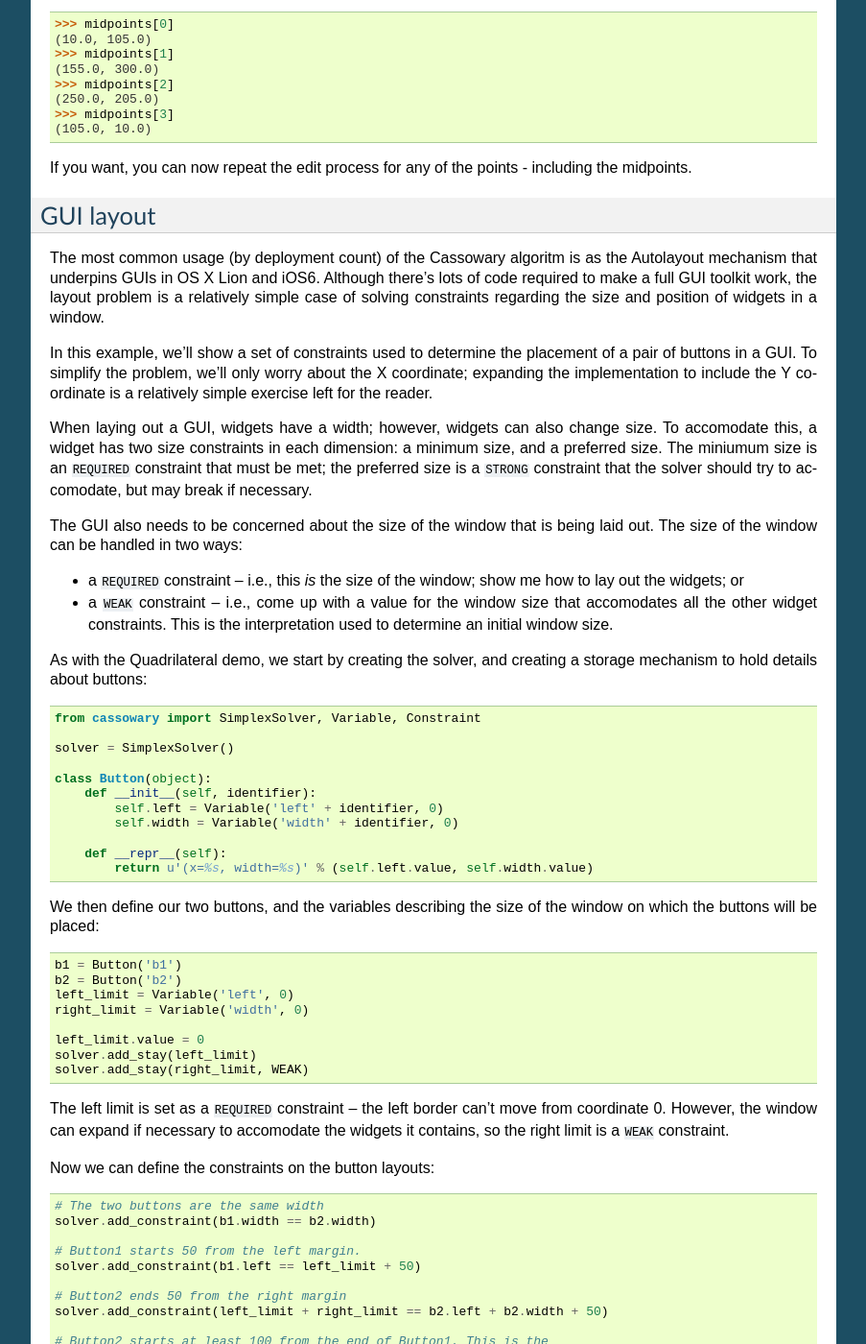
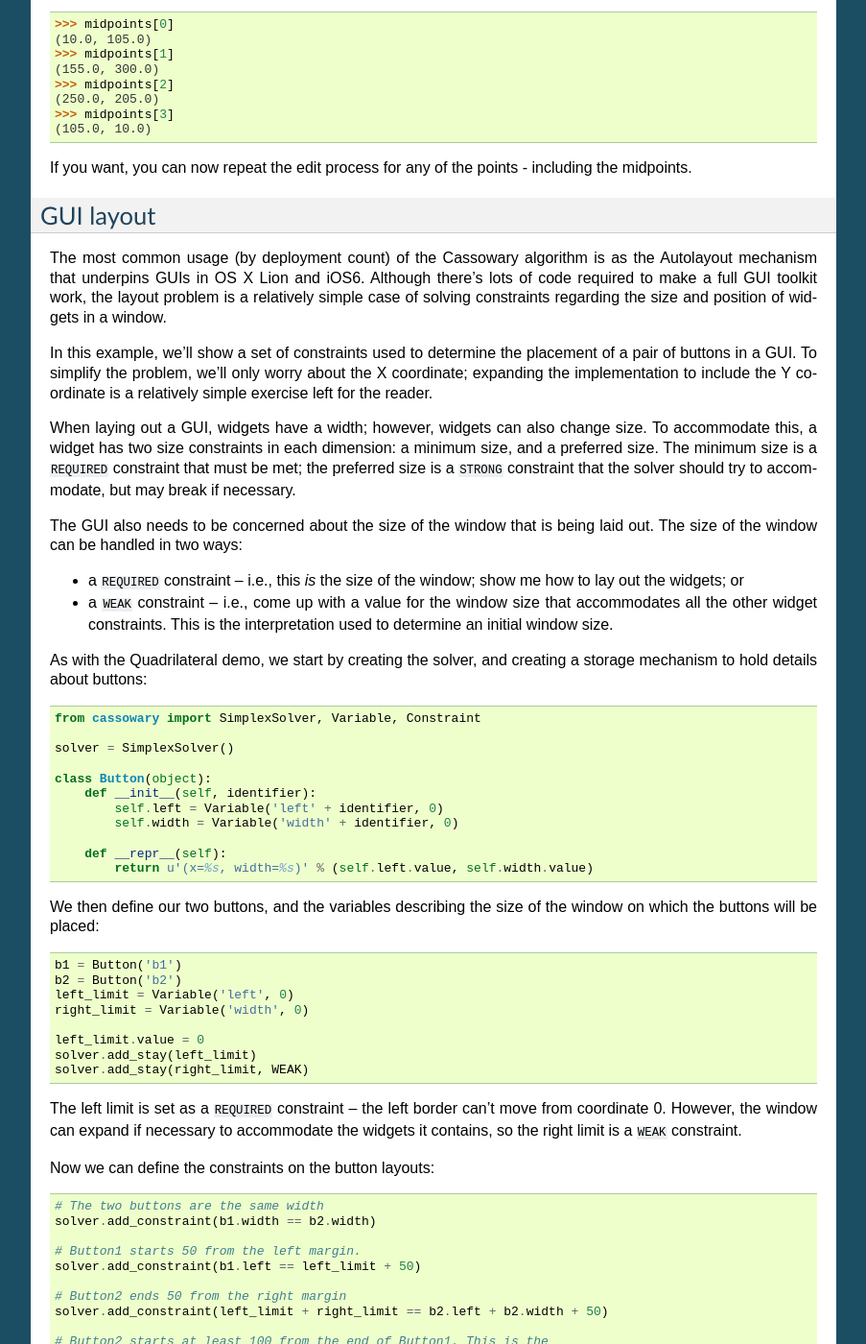
Before and after one commit to brodderickrodriguez/cassowary, a Sphinx documentation site: the page built from docs/topics/examples.rst, in a window 1280 px wide and 1400 px high, scrolled down 2557 px. Shown: the whole window at 96% size, without its empty margins (198-1101 px from the left). Built offline with Sphinx 7.4.7, drawn with Linux system fonts in a browser that asks for light colours; some of the changed text lies outside the part shown.

Commit message:
Fix typos in examples documentation

```diff
--- a/docs/topics/examples.rst
+++ b/docs/topics/examples.rst
@@ -9,12 +9,12 @@ Quadrilaterals
 
 The "Bounded Quadrilateral" demo is the `online example`_ provided for
 Cassowary.  The online example is implemented in JavaScript, but the
-implementation doesn't alter the way the Cassowary algoritm is used.
+implementation doesn't alter the way the Cassowary algorithm is used.
 
 .. _online example: http://www.badros.com/greg/cassowary/js/quaddemo.html
 
 The Bounded quadrilateral problem starts with a bounded, two dimensional
-canvas. We want to draw a quadilateral on this plane, subject to a number of
+canvas. We want to draw a quadrilateral on this plane, subject to a number of
 constraints.
 
 Firstly, we set up the solver system itself::
@@ -106,7 +106,7 @@ stays on the left, and the top stays on top::
     solver.add_constraint(points[3].y + 20 <= points[1].y)
     solver.add_constraint(points[3].y + 20 <= points[2].y)
 
-Each of these constraints is posed as an :class:`~cassowary.Constraint`. For
+Each of these constraints is posed as a :class:`~cassowary.Constraint`. For
 example, the first expression describes a point 20 pixels to the right of the
 x coordinate of the top left point. This :class:`~cassowary.Constraint` is
 then added as a constraint on the x coordinate of the bottom right (point 2)
@@ -172,7 +172,7 @@ including the midpoints.
 GUI layout
 ----------
 
-The most common usage (by deployment count) of the Cassowary algoritm is as
+The most common usage (by deployment count) of the Cassowary algorithm is as
 the Autolayout mechanism that underpins GUIs in OS X Lion and iOS6. Although
 there's lots of code required to make a full GUI toolkit work, the layout
 problem is a relatively simple case of solving constraints regarding the size
@@ -184,10 +184,10 @@ worry about the X coordinate; expanding the implementation to include the Y
 coordinate is a relatively simple exercise left for the reader.
 
 When laying out a GUI, widgets have a width; however, widgets can also change
-size. To accomodate this, a widget has two size constraints in each dimension:
-a minimum size, and a preferred size. The miniumum size is an ``REQUIRED``
+size. To accommodate this, a widget has two size constraints in each dimension:
+a minimum size, and a preferred size. The minimum size is a ``REQUIRED``
 constraint that must be met; the preferred size is a ``STRONG`` constraint
-that the solver should try to accomodate, but may break if necessary.
+that the solver should try to accommodate, but may break if necessary.
 
 The GUI also needs to be concerned about the size of the window that is being
 laid out. The size of the window can be handled in two ways:
@@ -196,7 +196,7 @@ laid out. The size of the window can be handled in two ways:
   show me how to lay out the widgets; or
 
 * a ``WEAK`` constraint -- i.e., come up with a value for the window size that
-  accomodates all the other widget constraints. This is the interpretation used
+  accommodates all the other widget constraints. This is the interpretation used
   to determine an initial window size.
 
 As with the Quadrilateral demo, we start by creating the solver, and creating
@@ -228,7 +228,7 @@ window on which the buttons will be placed::
 
 The left limit is set as a ``REQUIRED`` constraint -- the left border can't
 move from coordinate 0. However, the window can expand if necessary to
-accomodate the widgets it contains, so the right limit is a ``WEAK``
+accommodate the widgets it contains, so the right limit is a ``WEAK``
 constraint.
 
 Now we can define the constraints on the button layouts::
@@ -271,7 +271,7 @@ constraints::
     >>> right_limit.value
     426.0
 
-That is, the smallest window that can accomodate these constraints is 426
+That is, the smallest window that can accommodate these constraints is 426
 pixels wide. However, if the user makes the window larger, we can still lay
 out widgets. We impose a new ``REQUIRED`` constraint with the size of the
 window::
```
Also changed, not shown: other parts of docs/topics/examples.rst (+1 -1 lines).
